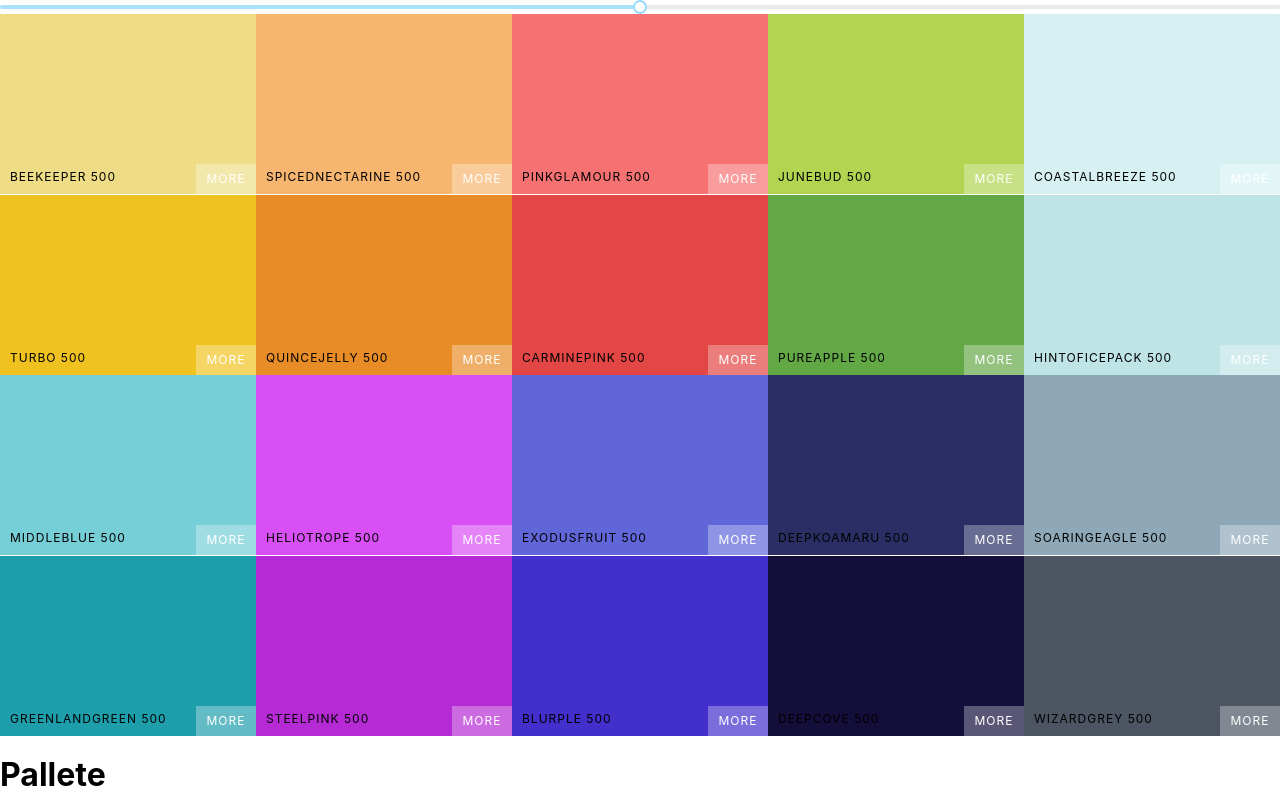
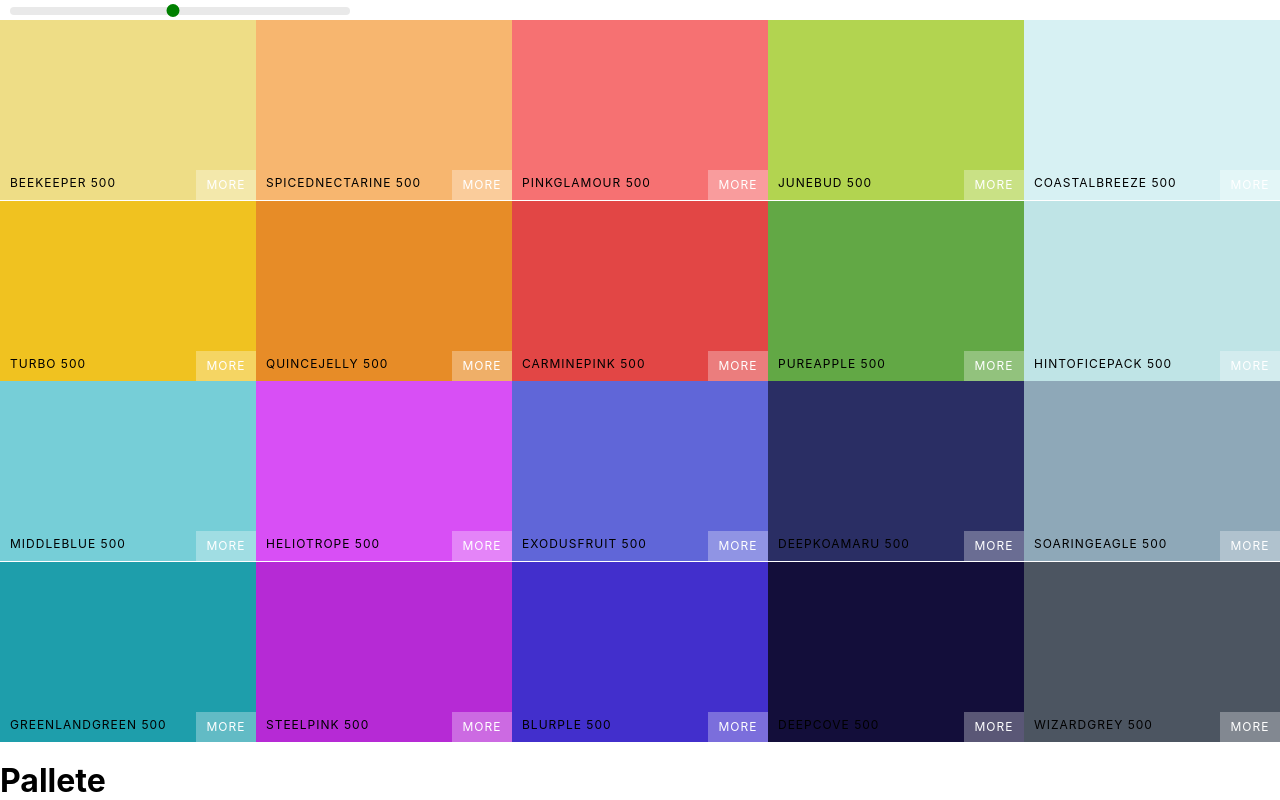
Before and after one commit to breczus/color-palette, a React (Create React App) app: page / in a window 1280 px wide. Built offline with nearby package versions, Linux system fonts and the light colour scheme.

Commit message:
Add Styles for Slider

```diff
--- a/src/Pallete.css
+++ b/src/Pallete.css
@@ -5,3 +5,31 @@
 .Pallete-colors {
 	height: 90%;
 }
+
+.slider {
+	width: 340px;
+	margin: 0 10px;
+	display: inline-block;
+}
+
+.rc-slider-track {
+	background-color: transparent;
+}
+
+.rc-slider-rail {
+	height: 8px;
+}
+
+.rc-slider-handle,
+.rc-slider-handle:active,
+.rc-slider-handle:hover,
+.rc-slider-handle:focus {
+	background-color: green;
+	outline: none;
+	border: 2px solid green;
+	box-shadow: none;
+	width: 13px;
+	height: 13px;
+	margin-left: -7px;
+	margin-top: -3px;
+}
--- a/src/Pallete.js
+++ b/src/Pallete.js
@@ -1,8 +1,8 @@
 import React, { Component } from 'react';
 import ColorBox from './ColorBox';
-import './Pallete.css';
 import Slider from 'rc-slider';
 import 'rc-slider/assets/index.css';
+import './Pallete.css';
 
 class Pallete extends Component {
 	constructor(props) {
@@ -21,6 +21,7 @@
 		));
 		return (
 			<div className='Pallete'>
+				<div className='slider'>
 					<Slider
 						defaultValue={level}
 						min={100}
@@ -28,6 +29,7 @@
 						step={100}
 						onAfterChange={this.changeLvl}
 					/>
+				</div>
 				{/* Navbar */}
 				<div className='Pallete-colors'>{colorboxes}</div>
 				<h1>Pallete</h1>
```
Lines whose indentation alone changed are shown as unchanged.
